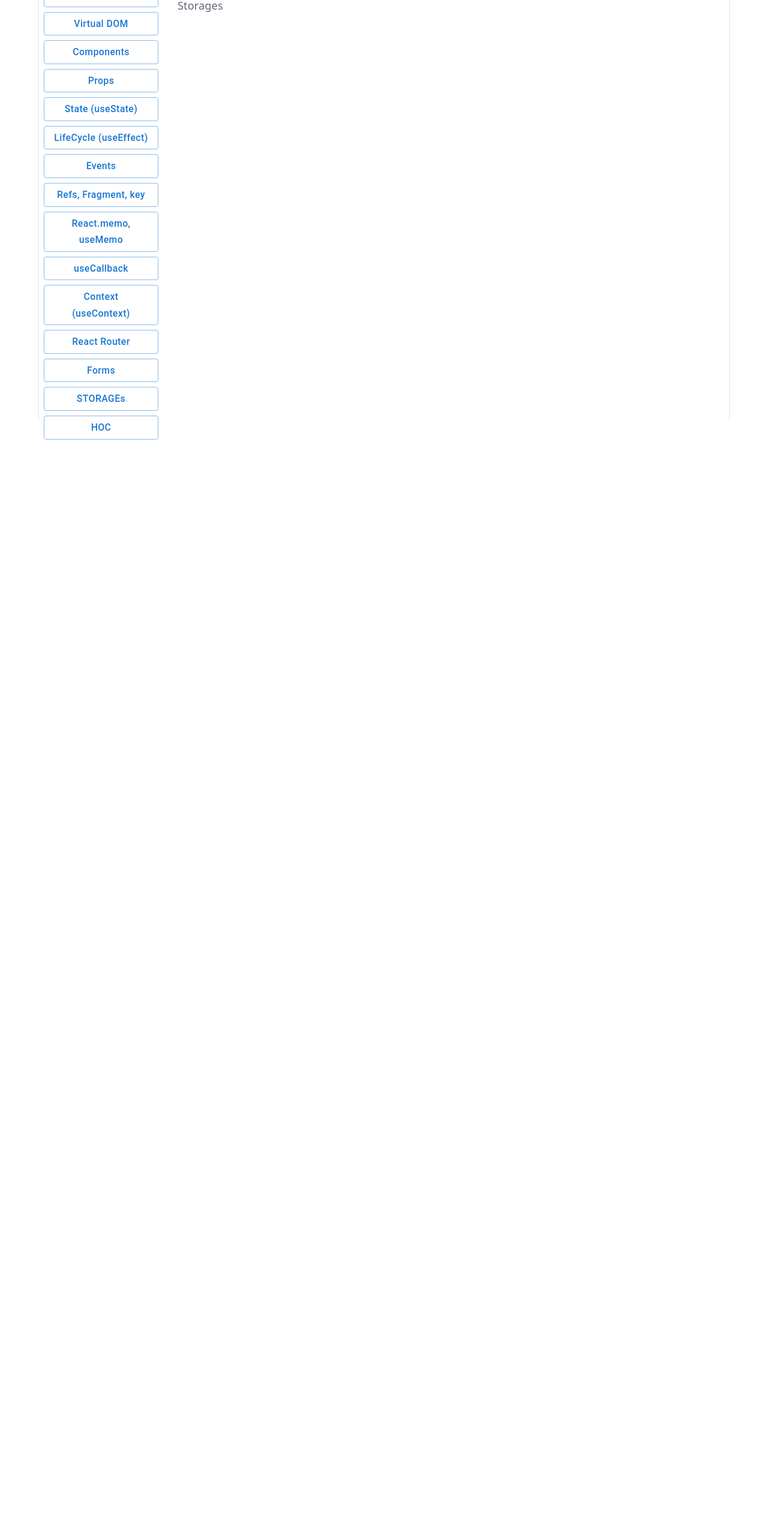
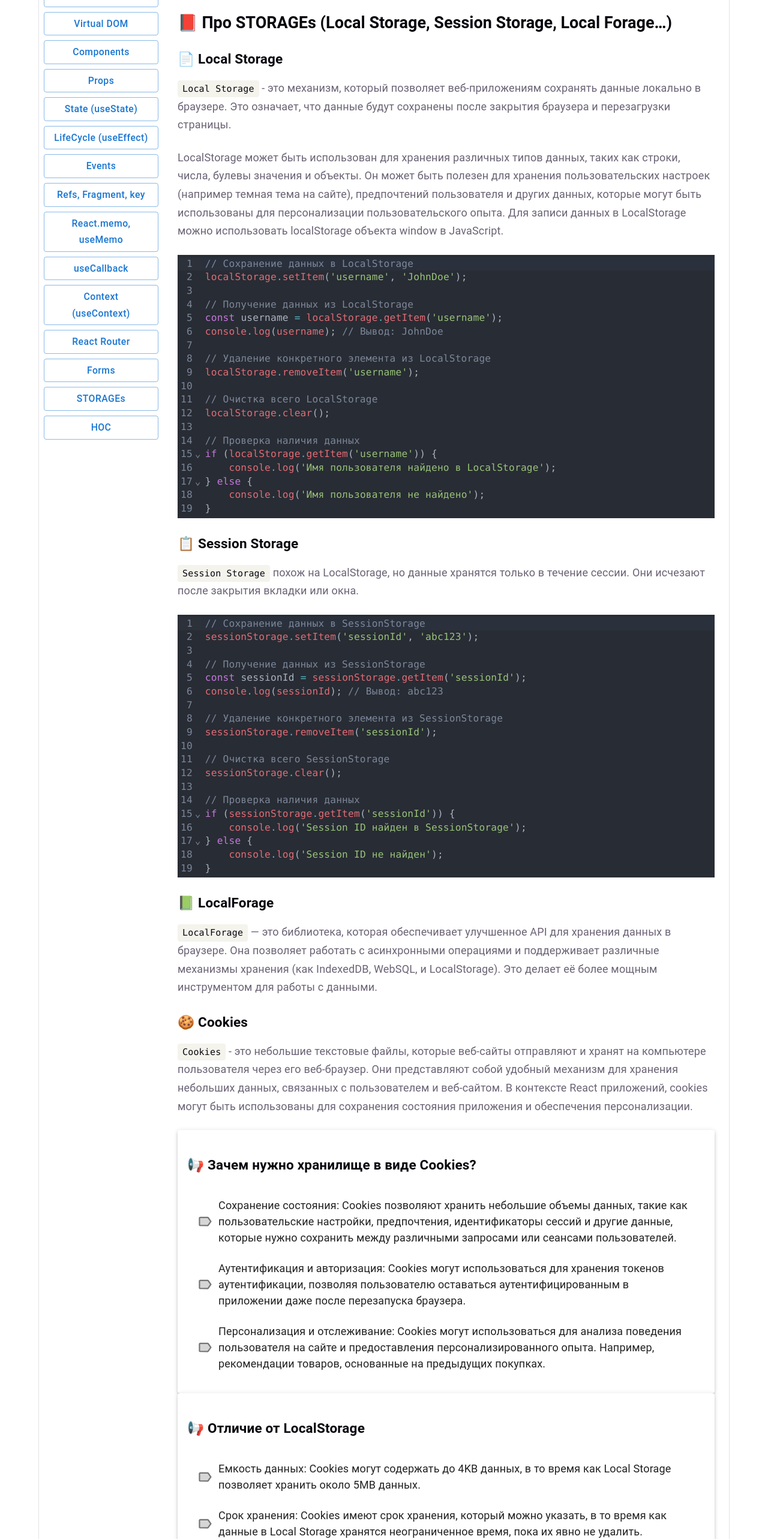
Before and after one commit to DmitriyRadovnya/baza, a React (Vite) app: page /storages in a window 1280 px wide. Shown: the part 100-2666 px from the top of the page at 60% size. Before the commit the page ends 833 px from the top, so only its background shows below. Built offline with nearby package versions, Linux system fonts and the light colour scheme.

Commit message:
feat: implement storages page

```diff
--- a/src/components/topics/Storages.jsx
+++ b/src/components/topics/Storages.jsx
@@ -1,3 +1,72 @@
+import { SectionTitle } from "../shared/SectionTitle";
+import { TextBlock } from "../shared/TextBlock";
+import { CodeBlock } from "../shared/CodeBlock";
+import { NoteBlock } from "../shared/NoteBlock";
+import * as storages from "./pages-data/storages";
+
 export const Storages = () => {
-  return <p>Storages</p>;
+  return (
+    <>
+      <SectionTitle variant="h5" icon={"📕"}>
+        Про STORAGEs (Local Storage, Session Storage, Local Forage…)
+      </SectionTitle>
+      <SectionTitle icon={"📄"}>Local Storage</SectionTitle>
+      <TextBlock>
+        <code>Local Storage</code> - это механизм, который позволяет
+        веб-приложениям сохранять данные локально в браузере. Это означает, что
+        данные будут сохранены после закрытия браузера и перезагрузки страницы.
+      </TextBlock>
+      <TextBlock>
+        LocalStorage может быть использован для хранения различных типов данных,
+        таких как строки, числа, булевы значения и объекты. Он может быть
+        полезен для хранения пользовательских настроек (например темная тема на
+        сайте), предпочтений пользователя и других данных, которые могут быть
+        использованы для персонализации пользовательского опыта. Для записи
+        данных в LocalStorage можно использовать localStorage объекта window в
+        JavaScript.
+      </TextBlock>
+      <CodeBlock code={storages.localeStorage} />
+
+      <SectionTitle icon={"📋"}>Session Storage</SectionTitle>
+      <TextBlock>
+        <code>Session Storage</code> похож на LocalStorage, но данные хранятся
+        только в течение сессии. Они исчезают после закрытия вкладки или окна.
+      </TextBlock>
+      <CodeBlock code={storages.sessionStorage} />
+
+      <SectionTitle icon={"📗"}>LocalForage</SectionTitle>
+      <TextBlock>
+        <code>LocalForage</code> — это библиотека, которая обеспечивает
+        улучшенное API для хранения данных в браузере. Она позволяет работать с
+        асинхронными операциями и поддерживает различные механизмы хранения (как
+        IndexedDB, WebSQL, и LocalStorage). Это делает её более мощным
+        инструментом для работы с данными.
+      </TextBlock>
+      <SectionTitle icon={"🍪"}>Cookies</SectionTitle>
+      <TextBlock>
+        <code>Cookies</code> - это небольшие текстовые файлы, которые веб-сайты
+        отправляют и хранят на компьютере пользователя через его веб-браузер.
+        Они представляют собой удобный механизм для хранения небольших данных,
+        связанных с пользователем и веб-сайтом. В контексте React приложений,
+        cookies могут быть использованы для сохранения состояния приложения и
+        обеспечения персонализации.
+      </TextBlock>
+      <NoteBlock
+        title={"Зачем нужно хранилище в виде Cookies?"}
+        items={storages.cookiesPrompts}
+      />
+      <NoteBlock
+        title={"Отличие от LocalStorage"}
+        items={storages.diffsPrompts}
+      />
+
+      <SectionTitle>Работа с Cookies в React</SectionTitle>
+      <TextBlock>
+        В React приложениях можно работать с cookies, используя В React
+        приложениях можно работать с cookies, используя <code></code>
+        для работы с ними или же библиотеку
+        <code>https://www.npmjs.com/package/cookie</code>.
+      </TextBlock>
+    </>
+  );
 };
--- /dev/null
+++ b/src/components/topics/pages-data/storages.js
@@ -0,0 +1,69 @@
+export const localeStorage = `// Сохранение данных в LocalStorage
+localStorage.setItem('username', 'JohnDoe');
+
+// Получение данных из LocalStorage
+const username = localStorage.getItem('username');
+console.log(username); // Вывод: JohnDoe
+
+// Удаление конкретного элемента из LocalStorage
+localStorage.removeItem('username');
+
+// Очистка всего LocalStorage
+localStorage.clear();
+
+// Проверка наличия данных
+if (localStorage.getItem('username')) {
+    console.log('Имя пользователя найдено в LocalStorage');
+} else {
+    console.log('Имя пользователя не найдено');
+}  `;
+
+export const sessionStorage = `// Сохранение данных в SessionStorage
+sessionStorage.setItem('sessionId', 'abc123');
+
+// Получение данных из SessionStorage
+const sessionId = sessionStorage.getItem('sessionId');
+console.log(sessionId); // Вывод: abc123
+
+// Удаление конкретного элемента из SessionStorage
+sessionStorage.removeItem('sessionId');
+
+// Очистка всего SessionStorage
+sessionStorage.clear();
+
+// Проверка наличия данных
+if (sessionStorage.getItem('sessionId')) {
+    console.log('Session ID найден в SessionStorage');
+} else {
+    console.log('Session ID не найден');
+}`;
+
+export const cookiesPrompts = [
+  {
+    id: 1,
+    text: "Сохранение состояния: Cookies позволяют хранить небольшие объемы данных, такие как пользовательские настройки, предпочтения, идентификаторы сессий и другие данные, которые нужно сохранить между различными запросами или сеансами пользователей.",
+  },
+  {
+    id: 2,
+    text: "Аутентификация и авторизация: Cookies могут использоваться для хранения токенов аутентификации, позволяя пользователю оставаться аутентифицированным в приложении даже после перезапуска браузера.",
+  },
+  {
+    id: 3,
+    text: "Персонализация и отслеживание: Cookies могут использоваться для анализа поведения пользователя на сайте и предоставления персонализированного опыта. Например, рекомендации товаров, основанные на предыдущих покупках.",
+  },
+];
+
+export const diffsPrompts = [
+  {
+    id: 1,
+    text: "Емкость данных: Cookies могут содержать до 4KB данных, в то время как Local Storage позволяет хранить около 5MB данных.",
+  },
+  {
+    id: 2,
+    text: "Срок хранения: Cookies имеют срок хранения, который можно указать, в то время как данные в Local Storage хранятся неограниченное время, пока их явно не удалить.",
+  },
+  {
+    id: 3,
+    text: "!!!Передача данных!!!: Cookies автоматически включаются в заголовки каждого HTTP-запроса к определенному домену, что делает их более подходящими для некоторых сценариев, таких как авторизация. Local Storage данные не автоматически передаются с каждым запросом.",
+  },
+];
```
